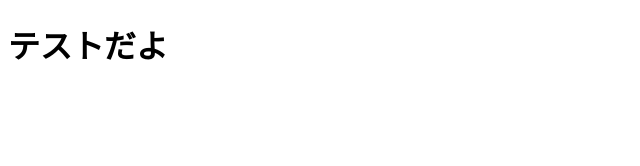
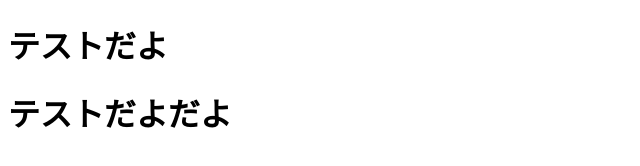
Before and after one commit to MoriyaKana/test, a plain HTML site: page index.html in a window 1280 px wide. Shown: the whole page, without its empty margins (0-640 px from the left). Drawn offline with Linux system fonts and the light colour scheme.

Commit message:
テストだよ

```diff
--- a/index.html
+++ b/index.html
@@ -6,5 +6,6 @@
 </head>
 <body>
 	<h1>テストだよ</h1>
+	<h1>テストだよだよ</h1>
 </body>
 </html>
```
